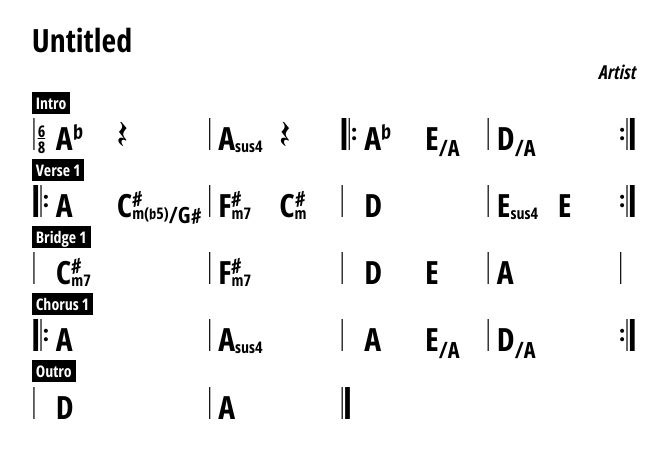
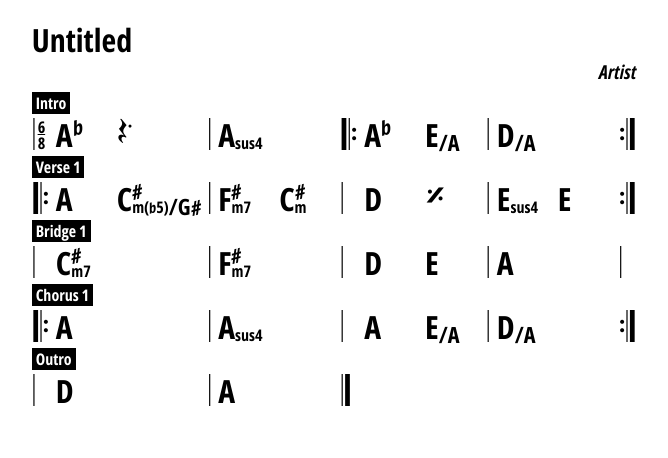
Before and after one commit to loov/chordchart, a plain HTML site: page index.html in a window 1280 px wide. Shown: the whole page, without its empty margins (306-974 px from the left). Drawn offline with Linux system fonts and the light colour scheme.

Commit message:
add more rests

```diff
--- a/css/chart.css
+++ b/css/chart.css
@@ -33,7 +33,6 @@ chord {
 
 chord {
 	position: relative;
-	margin-top: 0.1em;
 	height: 1em;
 	grid-template:
 		"note accidental" 0.5em
@@ -68,7 +67,6 @@ chord > .root {
 	font-size: 0.7em;
 	line-height: 0.7em;
 	grid-area: root;
-	margin-top: 0.1em;
 }
 
 .tilt {
@@ -84,16 +82,15 @@ bar {
 		"line lo" 0.5em / max-content max-content;
 
 	justify-content: left;
-	align-content: middle;
+	align-content: center;
 	height: 1em;
+}
+.line {
 	margin-top: 0.1em;
-}
-.bar {
-	font-size: 1.25em;
+	font-size: 1em;
 	line-height: 100%;
 }
 .hi, .lo {
-	margin-top: 0.1em;
 	font-size: 0.5em;
 	line-height: 100%;
 	margin-left: 0.1em;
--- a/index.html
+++ b/index.html
@@ -18,10 +18,10 @@
 		## Artist
 
 		(Intro)
-		; 6/8 Ab r ; Asus4 r [ Ab E/A ; D/A . ]
+		; 6/8 Ab r4. ; Asus4 . [ Ab E/A ; D/A . ]
 
 		(Verse 1)
-		[ A C#m(b5)/G# ; F#m7  C#m ; D .   ; Esus4 E ]
+		[ A C#m(b5)/G# ; F#m7  C#m ; D % ; Esus4 E ]
 
 		(Bridge 1)
 		; C#m7 .   ; F#m7  .   ; D E   ; A . ;
--- a/render.js
+++ b/render.js
@@ -75,8 +75,8 @@ class Chord {
 		if(chord == "" || chord == ".") {
 			return new Space();
 		}
-		if(chord == "%") {
-			return new Repeat();
+		if(chord[0] == "%") {
+			return Repeat.parse(chord);
 		}
 		if(chord[0] == "r") {
 			return Rest.parse(chord);
@@ -133,8 +133,29 @@ class Space {
 }
 
 class Repeat {
+	static parse(text) {
+		let m = text.match("(%+)([0-9]*)");
+		if(m[2] == "") m[2] = "1"
+		return new Repeat(m[1].length, parseInt(m[2]))
+	}
+	constructor(count, measures) {
+		this.count = count;
+		this.measures = measures;
+	}
 	render() {
-		return h.tag("chord", "", h.text("\ue500"));
+		console.log(this.count, this.measures)
+		let p = "";
+		if(this.measures == 0) {
+			p = String.fromCodePoint(0x01d10D);
+		} else if (this.count <= 1) {
+			p = String.fromCodePoint(0x01d10E);
+		} else {
+			p = String.fromCodePoint(0x01d10F);
+		}
+
+		// TODO: support multibar repeat
+
+		return h.tag("chord", "", h.text(p));
 	}
 }
 
@@ -152,6 +173,8 @@ class Rest {
 	}
 
 	render() {
+		// TODO: support multibar repeat
+
 		let sym = rest[this.duration] || ("r" + duration);
 		return h.tag("chord", "", h.text(sym + this.dot));
 	}
```
